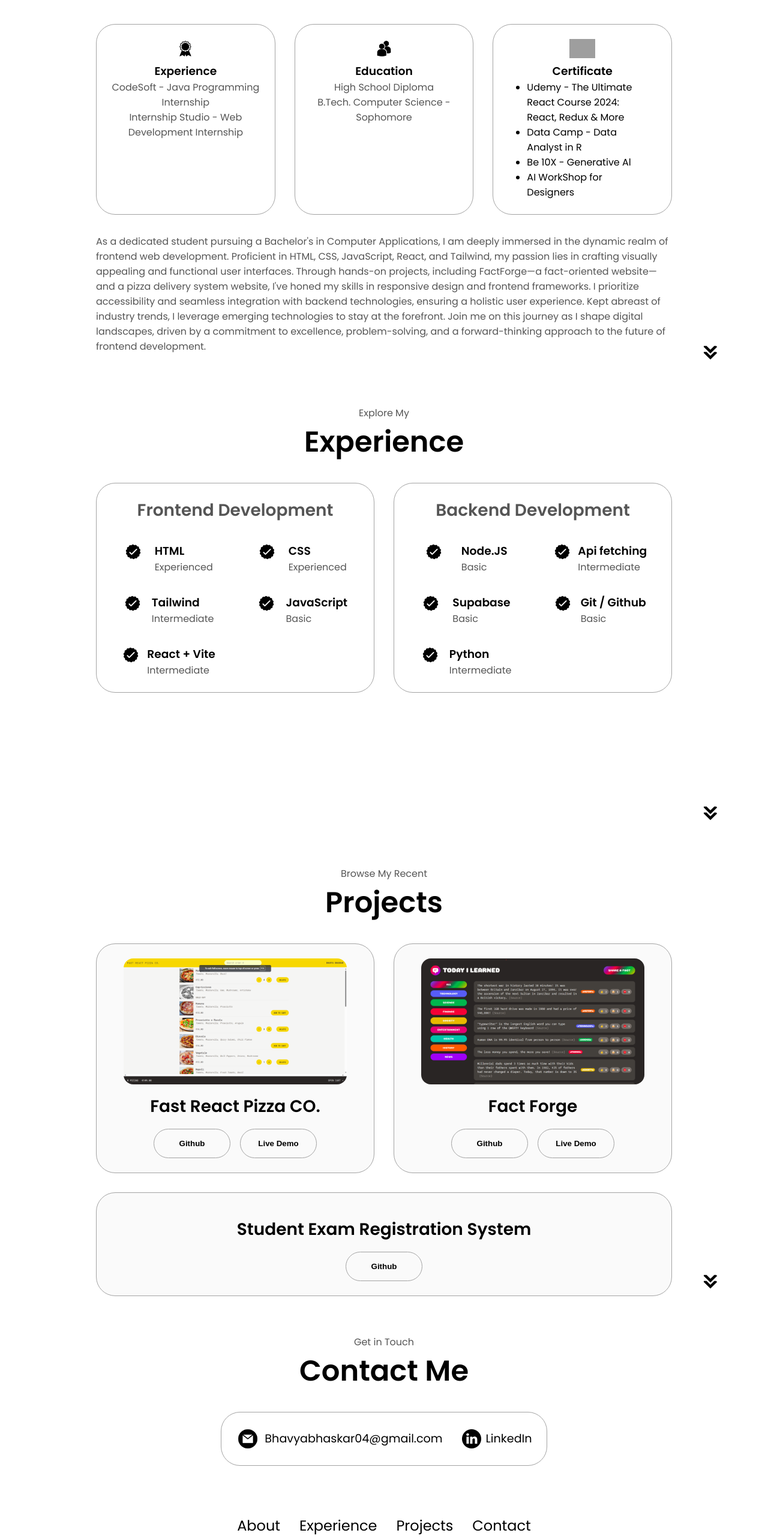
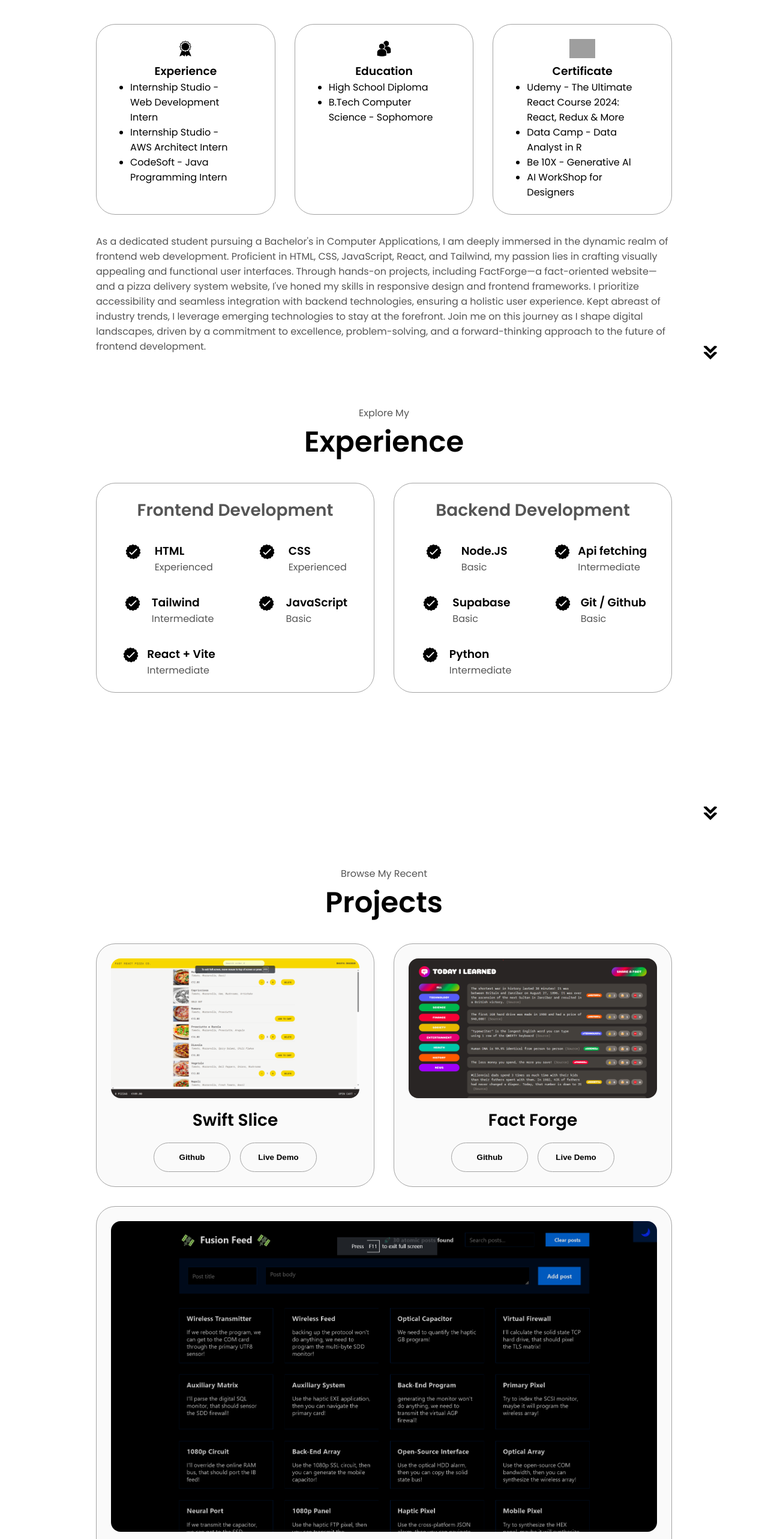
Before and after one commit to BhavyaBhaskar/PortFolio, a React (Vite) app: page / in a window 1280 px wide. Shown: the part 1020-3586 px from the top of the page at 60% size. Built offline with nearby package versions, Linux system fonts and the light colour scheme; grey boxes are pictures that could not be loaded.

Commit message:
adding fusion feed

```diff
--- a/src/App.jsx
+++ b/src/App.jsx
@@ -114,31 +114,30 @@ function App() {
           </div> */}
           <div className="about-details-container">
             <div className="about-containers">
-              <div className="details-container">
+              <div className="details-container-left">
                 <img
                   src="experience.png"
                   alt="Experience icon"
                   className="icon"
                 />
                 <h3>Experience</h3>
-                <p>
-                  CodeSoft - Java Programming Internship
-                  <br />
-                  Internship Studio - Web Development Internship
-                </p>
+                <ul>
+                  <li>Internship Studio - Web Development Intern</li>
+                  <li>Internship Studio - AWS Architect Intern</li>
+                  <li>CodeSoft - Java Programming Intern</li>
+                </ul>
               </div>
-              <div className="details-container">
+              <div className="details-container-left">
                 <img
                   src="education.png"
                   alt="Education icon"
                   className="icon"
                 />
                 <h3>Education</h3>
-                <p>
-                  High School Diploma
-                  <br />
-                  B.Tech. Computer Science - Sophomore
-                </p>
+                <ul>
+                  <li>High School Diploma</li>
+                  <li>B.Tech Computer Science - Sophomore</li>
+                </ul>
               </div>
               <div className="details-container-left">
                 <img
@@ -345,7 +344,7 @@ function App() {
                 />
               </div>
               <h2 className="experience-sub-title project-title">
-                Fast React Pizza CO.
+                Swift Slice
               </h2>
               <div className="btn-container">
                 <button
@@ -362,10 +361,7 @@ function App() {
                 <button
                   className="btn btn-color-2 project-btn"
                   onClick={() =>
-                    window.open(
-                      "https://fast-react-pizzzza-co.netlify.app/",
-                      "_blank"
-                    )
+                    window.open("https://swift-slice.vercel.app/", "_blank")
                   }
                 >
                   Live Demo
@@ -405,10 +401,52 @@ function App() {
             </div>
             <div className="details-container color-container">
               <div className="article-container">
-                <div
-                  className="project-img"
-                  // style={{ paddingTop: "10px" }}
-                ></div>
+                <div className="project-img">
+                  <img
+                    src="FusionFeed.png"
+                    alt="Project 2"
+                    className="project-img"
+                  />
+                </div>
+              </div>
+              <h2 className="experience-sub-title project-title">
+                Fusion Feed
+              </h2>
+              <div className="btn-container">
+                <button
+                  className="btn btn-color-2 project-btn"
+                  onClick={() =>
+                    window.open(
+                      "https://github.com/BhavyaBhaskar/VitAP-Student-Exam-Registration-Portal",
+                      "_blank"
+                    )
+                  }
+                >
+                  Github
+                </button>
+                <button
+                  className="btn btn-color-2 project-btn"
+                  onClick={() =>
+                    window.open("https://fusion-feed.vercel.app/", "_blank")
+                  }
+                >
+                  Live Demo
+                </button>
+              </div>
+            </div>
+          </div>
+        </div>
+        <div className="experience-details-container">
+          <div className="about-containers">
+            <div className="details-container color-container ">
+              <div className="article-container">
+                <div className="project-img">
+                  {/* <img
+                    src="FusionFeed.png"
+                    alt="Project 2"
+                    className="project-img"
+                  /> */}
+                </div>
               </div>
               <h2 className="experience-sub-title project-title">
                 Student Exam Registration System
@@ -428,26 +466,25 @@ function App() {
                 {/* <button
                   className="btn btn-color-2 project-btn"
                   onClick={() =>
-                    window.open(
-                      "https://fast-react-pizzzza-co.netlify.app/",
-                      "_blank"
-                    )
+                    window.open("https://fusion-feed.vercel.app/", "_blank")
                   }
                 >
                   Live Demo
                 </button> */}
               </div>
             </div>
+            <div className="details-container color-container hidden"></div>
+            <div className="details-container color-container hidden"></div>
           </div>
         </div>
-        <img
+        {/* <img
           src="arrow.png"
           alt="Arrow icon"
           className="icon arrow"
           onClick={() => (window.location.href = "./#contact")}
-        />
+        /> */}
       </section>
-      <section id="contact">
+      <section id="contact" className="contact">
         <p className="section__text__p1">Get in Touch</p>
         <h1 className="title">Contact Me</h1>
         <div className="contact-info-upper-container">
--- a/src/style.css
+++ b/src/style.css
@@ -391,8 +391,8 @@ article .icon {
 
 .project-img {
   border-radius: 1rem;
-  width: 90%;
-  height: 90%;
+  width: 100%;
+  height: 100%;
 }
 
 .project-title {
@@ -455,3 +455,12 @@ footer {
 footer p {
   text-align: center;
 }
+
+.hidden {
+  border: none;
+  background-color: transparent;
+}
+
+.contact {
+  margin-top: 150px;
+}
```
Also changed, not shown: public/FusionFeed.png (added).
